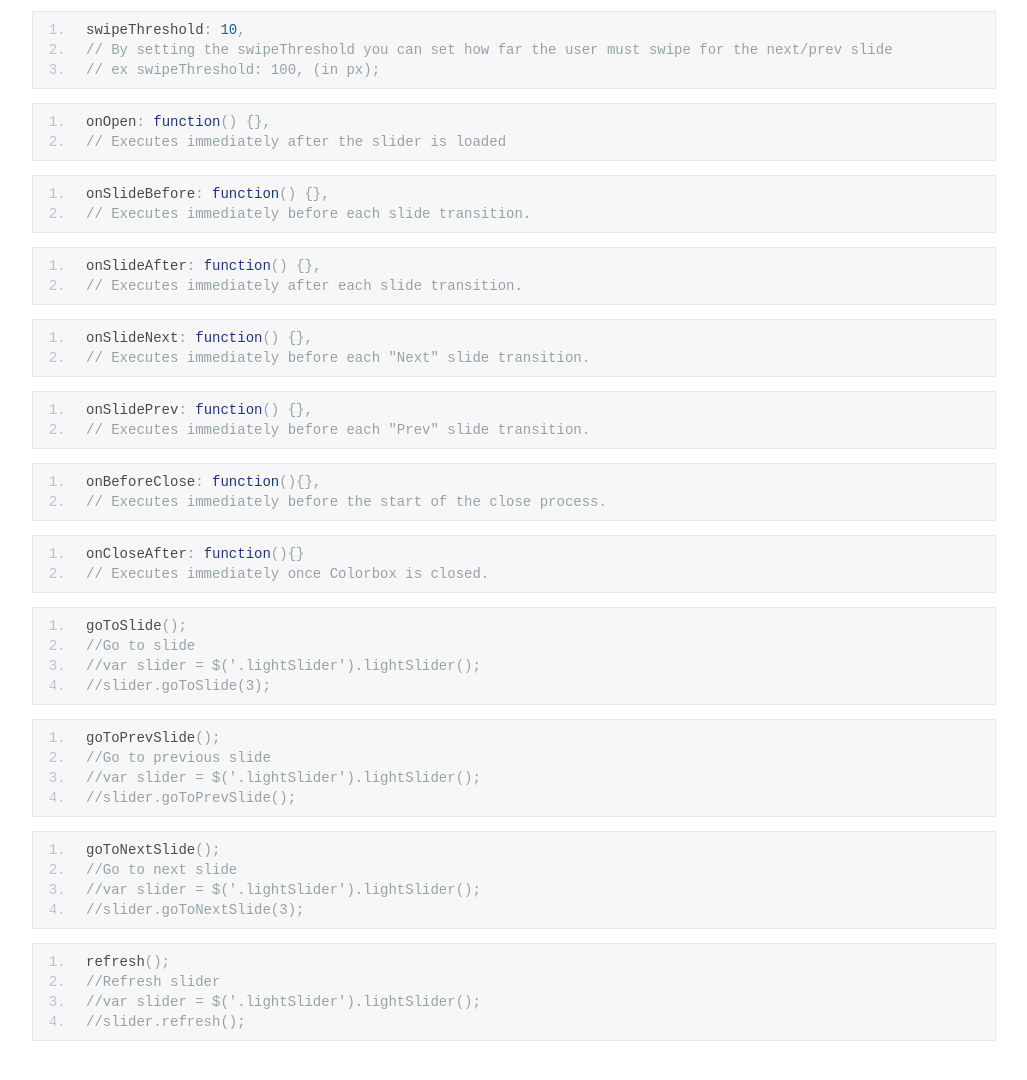
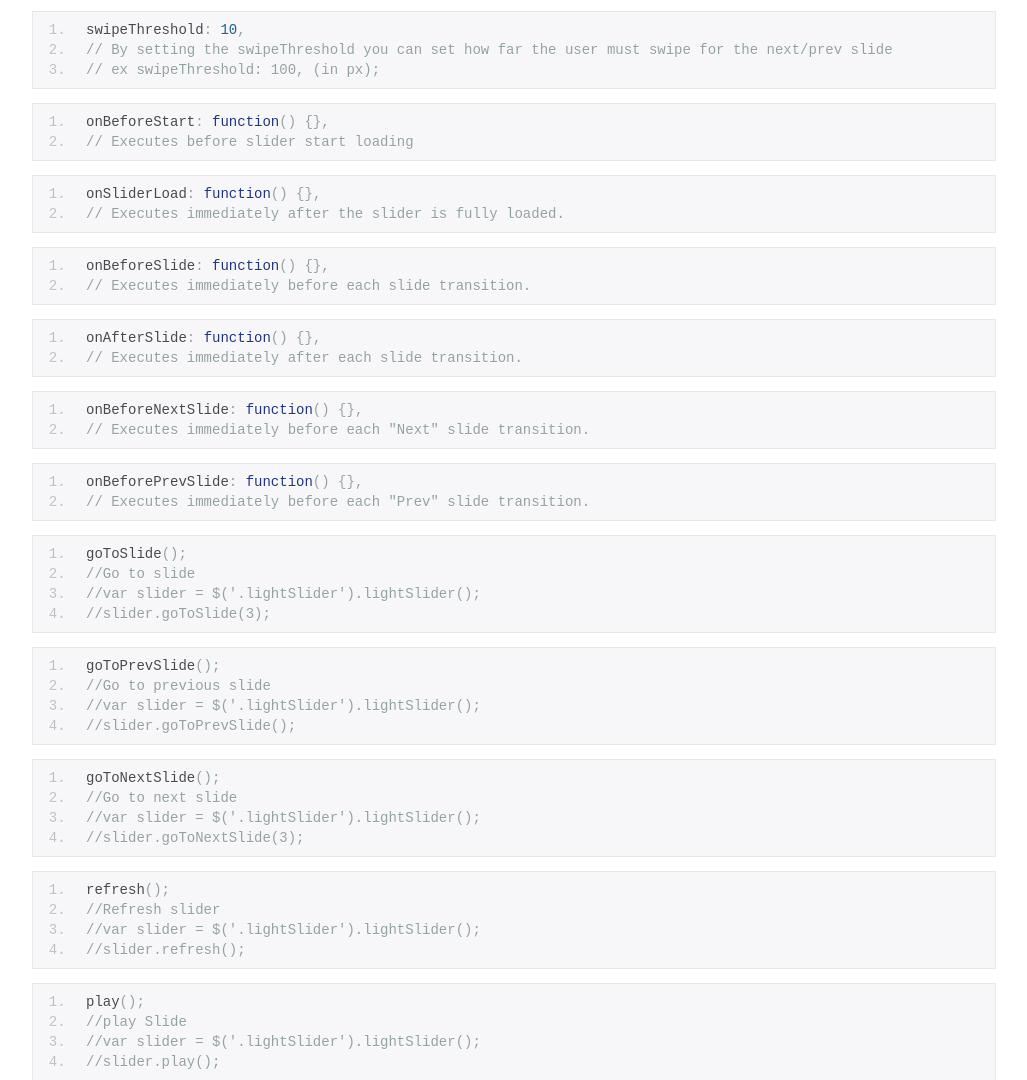
Before and after one commit to sachinchoolur/lightslider, a plain HTML site: page settings.html in a window 1280 px wide. Shown: the part 1840-2920 px from the top of the page, without its empty margins (126-1153 px from the left). Before the commit the page ends 2895 px from the top, so only its background shows below. Drawn offline with nearby package versions, Linux system fonts and the light colour scheme; some packages are replaced by stand-ins of ours; a script that the page names is missing.

Commit message:
Documentation updates..

```diff
--- a/settings.html
+++ b/settings.html
@@ -134,26 +134,24 @@
 // ex swipeThreshold: 100, (in px);
 </pre>
 
-<pre class="prettyprint linenums">onOpen: function() {},
-// Executes immediately after the slider is loaded</pre>
+<pre class="prettyprint linenums">onBeforeStart: function() {},
+// Executes before slider start loading</pre>
 
-<pre class="prettyprint linenums">onSlideBefore: function() {},
+<pre class="prettyprint linenums">onSliderLoad: function() {},
+// Executes immediately after the slider is fully loaded.</pre>
+
+<pre class="prettyprint linenums">onBeforeSlide: function() {},
 // Executes immediately before each slide transition.</pre>
 
-<pre class="prettyprint linenums">onSlideAfter: function() {},
+<pre class="prettyprint linenums">onAfterSlide: function() {},
 // Executes immediately after each slide transition.</pre>
 
-<pre class="prettyprint linenums">onSlideNext: function() {},
+<pre class="prettyprint linenums">onBeforeNextSlide: function() {},
 // Executes immediately before each "Next" slide transition.</pre>
 
-<pre class="prettyprint linenums">onSlidePrev: function() {},
+<pre class="prettyprint linenums">onBeforePrevSlide: function() {},
 // Executes immediately before each "Prev" slide transition. </pre>
 
-<pre class="prettyprint linenums">onBeforeClose: function(){},
-// Executes immediately before the start of the close process.</pre>
-
-<pre class="prettyprint linenums">onCloseAfter: function(){}
-// Executes immediately once Colorbox is closed.</pre>
 
 
 <pre class="prettyprint linenums">goToSlide();
@@ -175,6 +173,18 @@
 //Refresh slider
 //var slider = $('.lightSlider').lightSlider();
 //slider.refresh();
+</pre>
+
+<pre class="prettyprint linenums">play();
+//play Slide
+//var slider = $('.lightSlider').lightSlider();
+//slider.play();
+</pre>
+
+<pre class="prettyprint linenums">pause();
+//pause Slide
+//var slider = $('.lightSlider').lightSlider();
+//slider.pause();
 </pre>
 
                 </section>
```
Also changed, not shown: index.html (+2 -1 lines).
